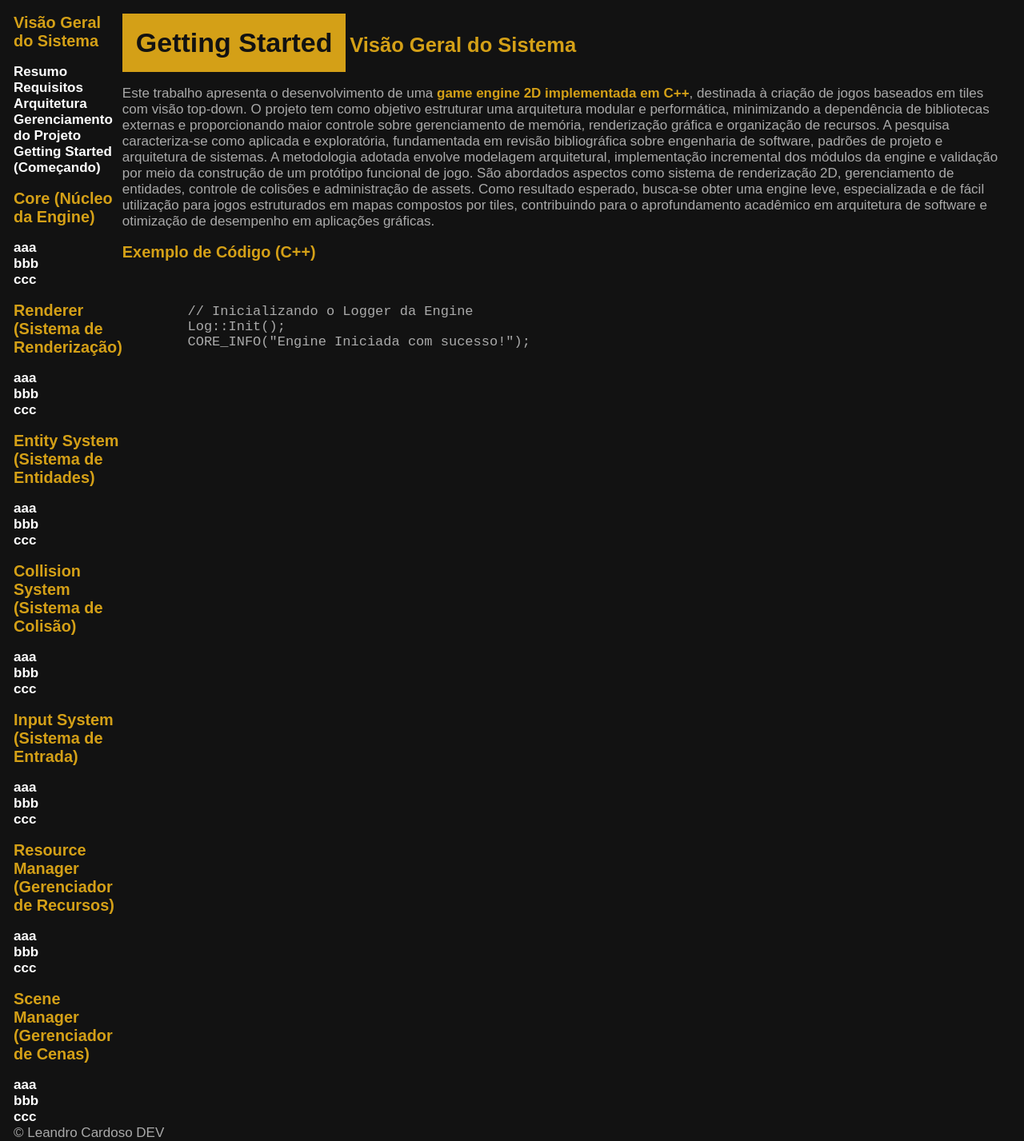
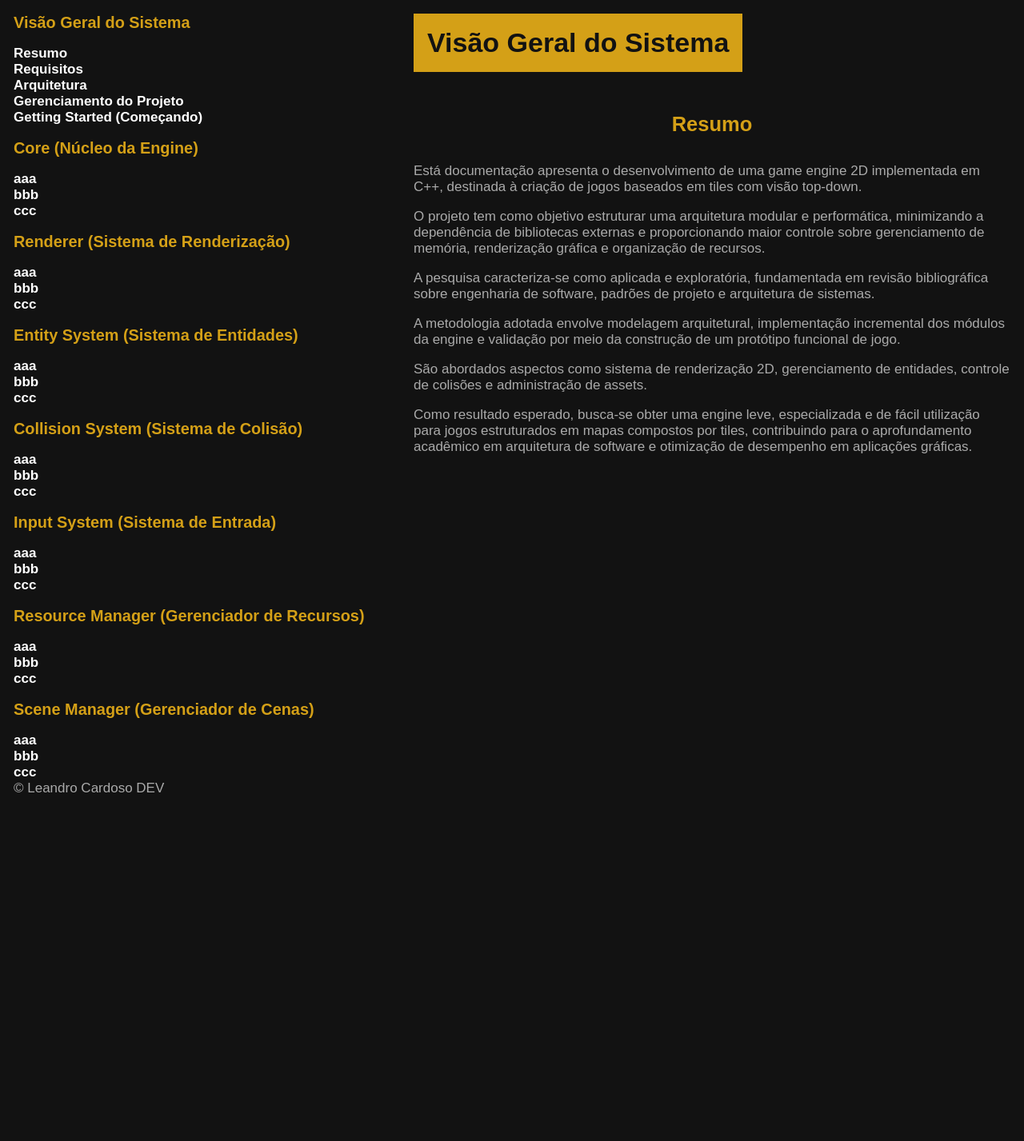
Before and after one commit to Leandro-Cardoso/2d-game-engine, a Jekyll site: the page built from docs/index.html, in a window 1280 px wide. Shown: the whole page at 80% size. Built offline with Jekyll 4.4.1, drawn with Linux system fonts in a browser that asks for light colours; some web fonts are replaced; after the commit the page ends 996 px from its top, so only the background shows below that.

Commit message:
Ajuste no resumo

```diff
--- a/docs/assets/css/base.css
+++ b/docs/assets/css/base.css
@@ -143,6 +143,18 @@ ul {
     list-style-type: none;
 }
 
+/* Nav */
+.sidebar {
+    min-width: 500px;
+}
+
+/* Main */
+main {
+    display: flex;
+    flex-direction: column;
+    gap: var(--spacing);
+}
+
 /*  */
 .wrapper {
     display: flex;
--- a/docs/index.html
+++ b/docs/index.html
@@ -1,20 +1,25 @@
 ---
 layout: default
-title: Getting Started
+title: Visão Geral do Sistema
 ---
 
-<h2>Visão Geral do Sistema</h2>
+<h2>Resumo</h2>
 
 <p>
-    Este trabalho apresenta o desenvolvimento de uma <strong>game engine 2D implementada em C++</strong>, destinada à criação de jogos baseados em tiles com visão top-down. O projeto tem como objetivo estruturar uma arquitetura modular e performática, minimizando a dependência de bibliotecas externas e proporcionando maior controle sobre gerenciamento de memória, renderização gráfica e organização de recursos. A pesquisa caracteriza-se como aplicada e exploratória, fundamentada em revisão bibliográfica sobre engenharia de software, padrões de projeto e arquitetura de sistemas. A metodologia adotada envolve modelagem arquitetural, implementação incremental dos módulos da engine e validação por meio da construção de um protótipo funcional de jogo. São abordados aspectos como sistema de renderização 2D, gerenciamento de entidades, controle de colisões e administração de assets. Como resultado esperado, busca-se obter uma engine leve, especializada e de fácil utilização para jogos estruturados em mapas compostos por tiles, contribuindo para o aprofundamento acadêmico em arquitetura de software e otimização de desempenho em aplicações gráficas.
+    Está documentação apresenta o desenvolvimento de uma game engine 2D implementada em C++, destinada à criação de jogos baseados em tiles com visão top-down.
 </p>
-
-<h3>Exemplo de Código (C++)</h3>
-
-<pre>
-    <code class="language-cpp">
-        // Inicializando o Logger da Engine
-        Log::Init();
-        CORE_INFO("Engine Iniciada com sucesso!");
-    </code>
-</pre>
+<p>
+    O projeto tem como objetivo estruturar uma arquitetura modular e performática, minimizando a dependência de bibliotecas externas e proporcionando maior controle sobre gerenciamento de memória, renderização gráfica e organização de recursos.
+</p>
+<p>
+    A pesquisa caracteriza-se como aplicada e exploratória, fundamentada em revisão bibliográfica sobre engenharia de software, padrões de projeto e arquitetura de sistemas.
+</p>
+<p>
+    A metodologia adotada envolve modelagem arquitetural, implementação incremental dos módulos da engine e validação por meio da construção de um protótipo funcional de jogo.
+</p>
+<p>
+    São abordados aspectos como sistema de renderização 2D, gerenciamento de entidades, controle de colisões e administração de assets.
+</p>
+<p>
+    Como resultado esperado, busca-se obter uma engine leve, especializada e de fácil utilização para jogos estruturados em mapas compostos por tiles, contribuindo para o aprofundamento acadêmico em arquitetura de software e otimização de desempenho em aplicações gráficas.
+</p>
```
